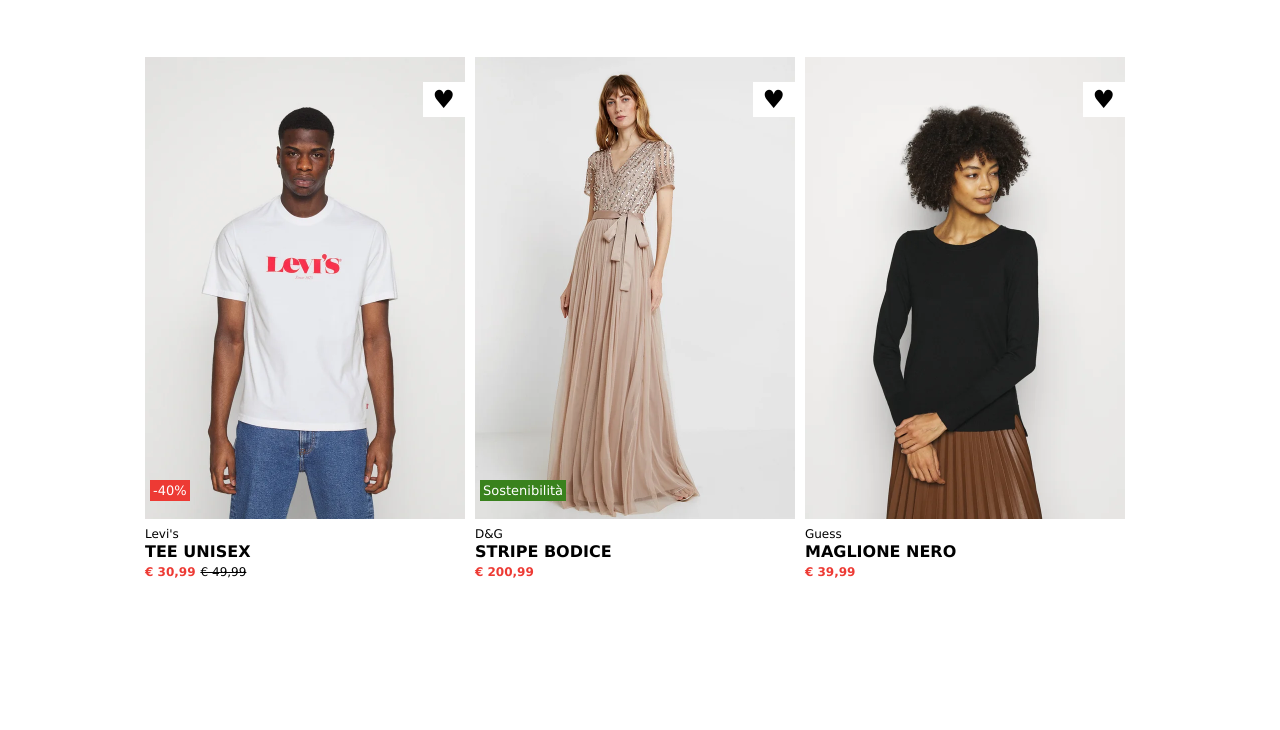
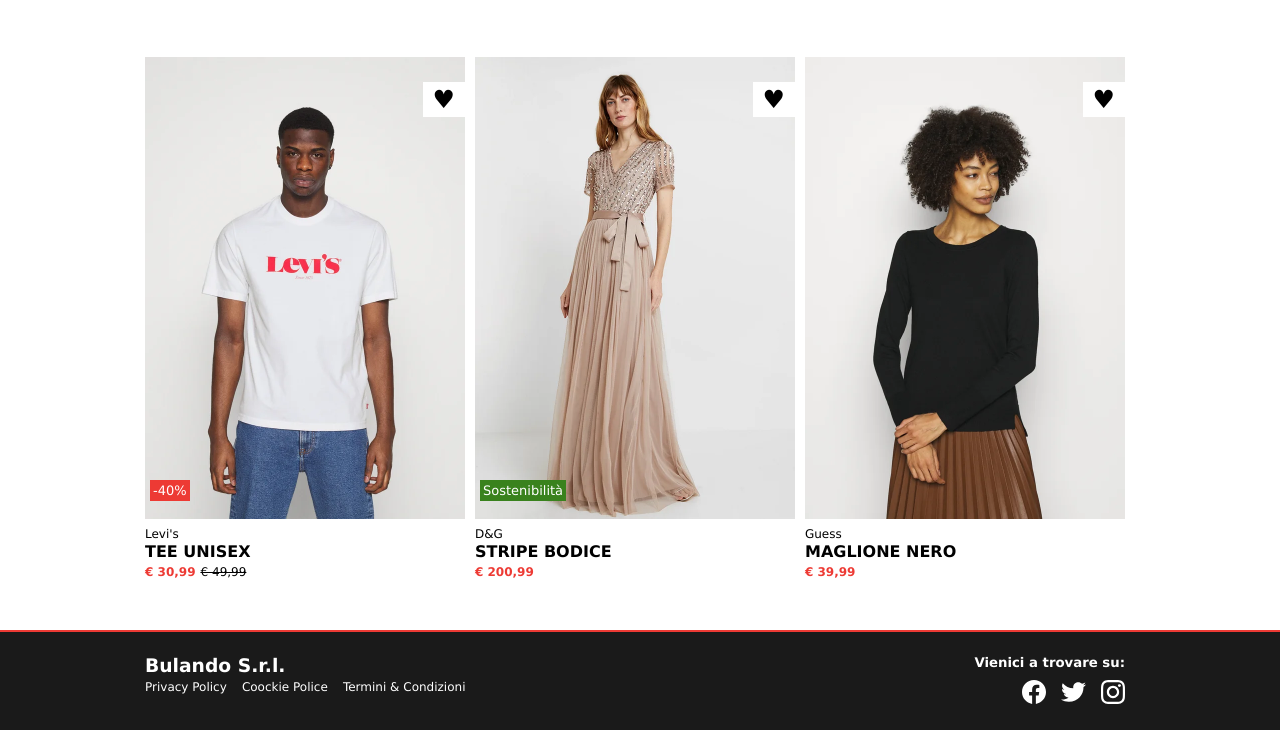
Before and after one commit to byHYONS/html-css-boolando, a plain HTML site: page index.html in a window 1280 px wide. Shown: the part 646-1376 px from the top of the page. Before the commit the page ends 1276 px from the top, so only its background shows below. Drawn offline with Linux system fonts and the light colour scheme.

Commit message:
[UPD] done footer • Fine compito

```diff
--- a/css/style.css
+++ b/css/style.css
@@ -101,7 +101,25 @@ img.logo-img {width: 50%;}
 
 .old-price {text-decoration: line-through;}
 
+/* FOOTER */
+.footer {
+    color: white;
+    height: 100px;
+    background-color: rgb(26, 26, 26);
+    border-top: 2px solid rgb(237, 58, 52);
+}
 
+.footer a {
+    margin-right: 10px;
+    font-size: 12px;
+    color: white;
+}
+
+.footer-icons {
+    width: 5%;
+    filter: invert(100%);
+    margin-top: 10px;
+}
 
 /* ---------------------------
         UTILITY • LAYOUT
@@ -119,7 +137,7 @@ img.logo-img {width: 50%;}
     flex-wrap: wrap;
 }
 
-.coll-50 {width: 50%;}
+.coll-50 {width: calc(50% - 10px);}
 
 .coll-33 {width: calc(100% / 3 - 10px);}
 
@@ -127,6 +145,7 @@ img.logo-img {width: 50%;}
 /* ---------------------------
             UTILITY
 --------------------------- */
+.display-ib {display: inline-block;}
 
 .jc-center {justify-content: center;}
 .ai-center {align-items: center;}
--- a/index.html
+++ b/index.html
@@ -172,8 +172,28 @@
     </main>
     <footer>
         <!-- FOOTER -->
-        <div class="container-full">
+        <div class="container-full footer d-flex jc-center ai-center">
+            <div class="container">
 
+                <div class="d-flex">
+                    <div class="coll-50">
+                        <h3>Bulando S.r.l.</h3>
+                        <div class="legal">
+                            <ul>
+                                <li><a href="#">Privacy Policy</a></li>
+                                <li><a href="#">Coockie Police</a></li>
+                                <li><a href="#">Termini & Condizioni</a></li>
+                            </ul>
+                        </div>
+                    </div>
+                    <div class="coll-50 ta-right">
+                        <h5>Vienici a trovare su:</h5>
+                        <img src="./img/facebook_6422199.svg" alt="facebook" class="footer-icons">
+                        <img src="./img/twitter_6422210.svg" alt="twitter" class="footer-icons mx-10">
+                        <img src="./img/instagram_6422200.svg" alt="instagram" class="footer-icons">
+                    </div>
+                </div>
+            </div>
         </div>
 
     </footer>
```
